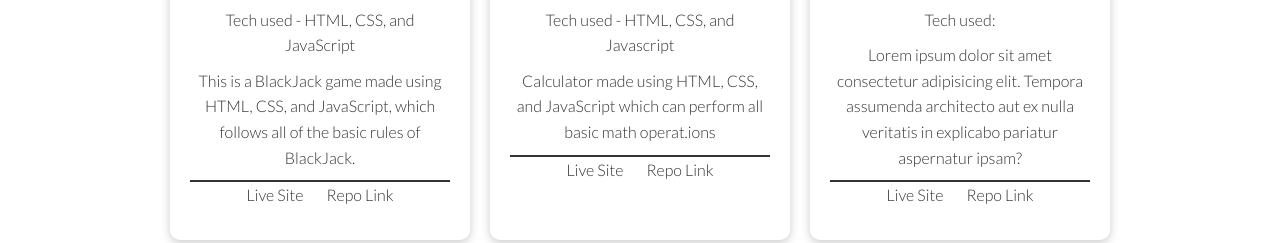
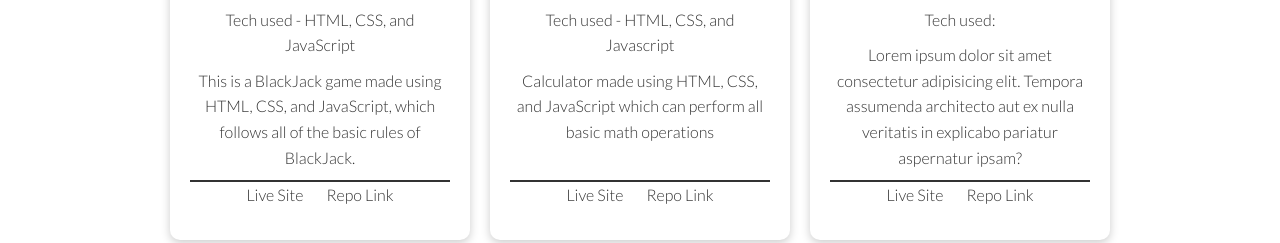
Before and after one commit to camrinsilva/Projects, a plain HTML site: page Portfolio/index.html in a window 1280 px wide. Shown: the part 790-1033 px from the top of the page. Drawn offline with Linux system fonts and the light colour scheme.

Commit message:
fix spelling error and border-top for project card

```diff
--- a/Portfolio/index.html
+++ b/Portfolio/index.html
@@ -54,7 +54,8 @@
         <img src="images/Calculator.png" alt="Calculator" width="300px" height="150px">
         <h3>Calculator</h3>
         <p>Tech used - HTML, CSS, and Javascript</p>
-        <p>Calculator made using HTML, CSS, and JavaScript which can perform all basic math operat.ions</p>
+        <p>Calculator made using HTML, CSS, and JavaScript which can perform all basic math operations</p>
+        <br>
         <div class="card-links">
           <a href="#">Live Site</a>
           <a href="https://github.com/camrinsilva/Projects/tree/main/Calculator">Repo Link</a>
--- a/Portfolio/style.css
+++ b/Portfolio/style.css
@@ -196,8 +196,10 @@ p {
   height: 450px;
 }
 
+
 .card-links {
   border-top: 2px solid #333;
+
 }
 
 .projects a + a {
```
Also changed, not shown: Portfolio/images/Calculator.png.
